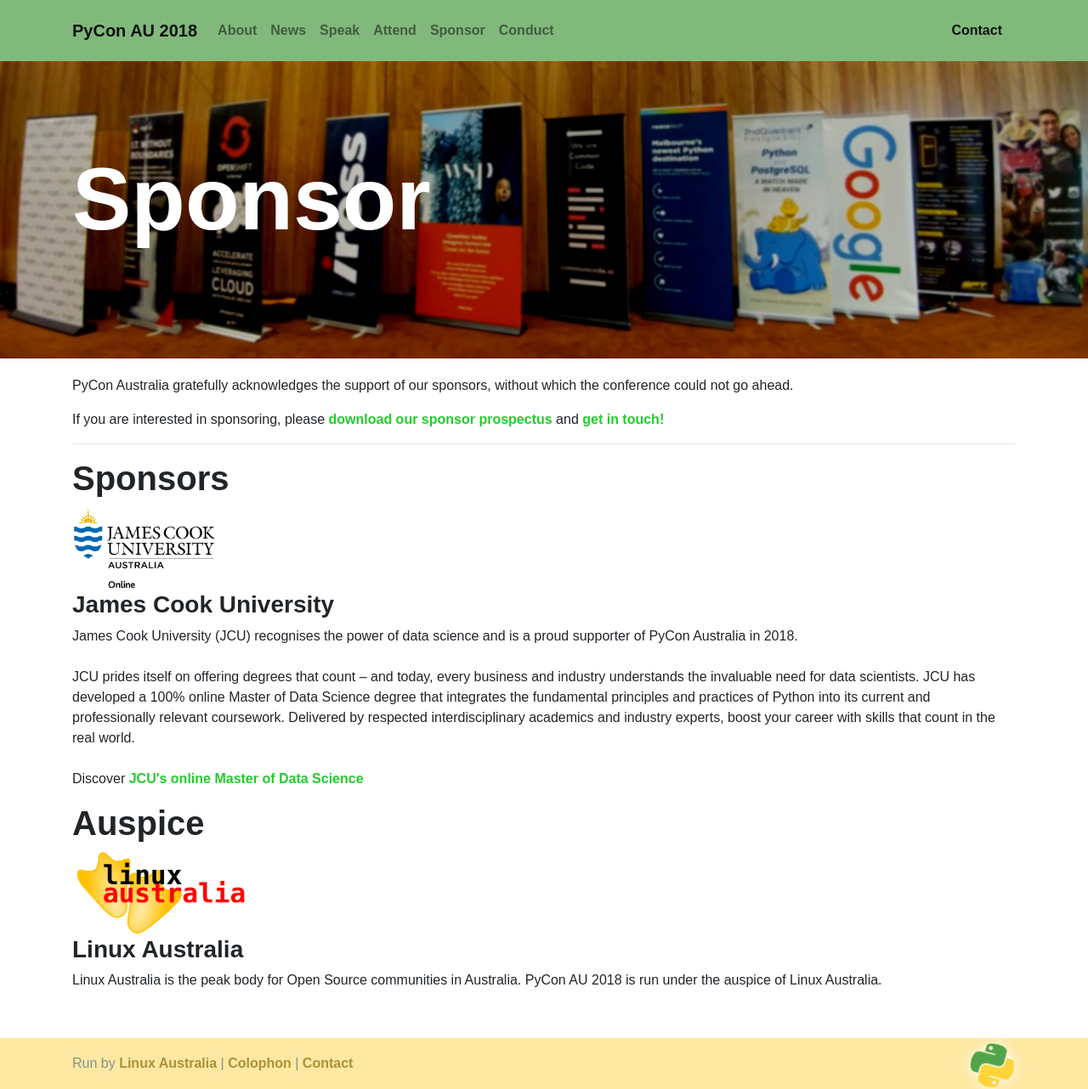
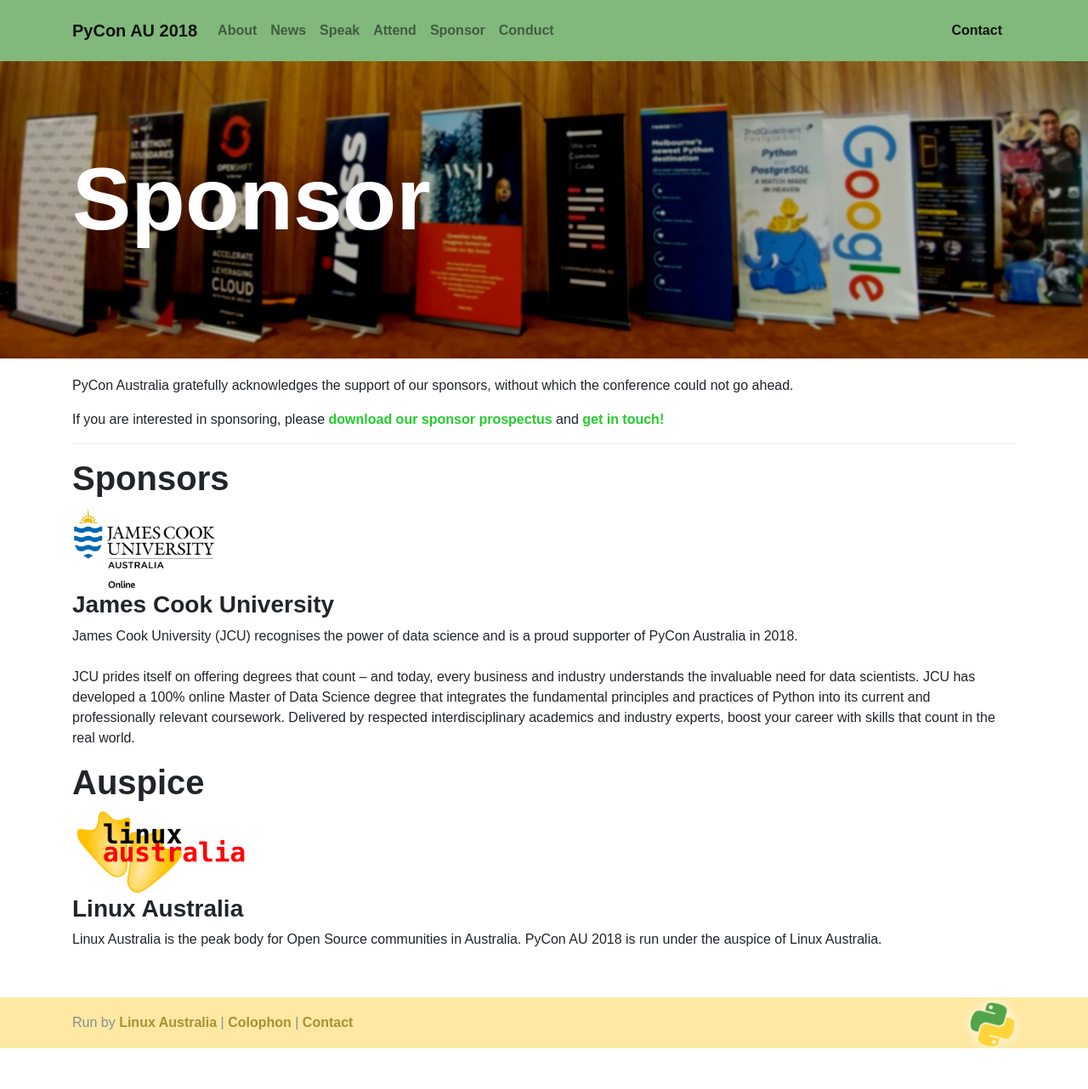
Before and after one commit to pyconau/2018.pycon-au.org, a Jekyll site: the page built from sponsor.md, in a window 1280 px wide. Shown: the whole page at 85% size. Built offline with Jekyll 4.4.1, drawn with Linux system fonts in a browser that asks for light colours; some web fonts are replaced; after the commit the page ends 1234 px from its top, so only the background shows below that.

Commit message:
Correct link, by request

```diff
--- a/_data/sponsors.yml
+++ b/_data/sponsors.yml
@@ -5,7 +5,7 @@
   sponsors:
    - name: James Cook University
      logo: JCU.jpg
-     link: https://online.jcu.edu.au/online-courses/master-data-science
+     link: https://online.jcu.edu.au/
      blurb: |
         James Cook University (JCU) recognises the power of data science and is a proud
         supporter of PyCon Australia in 2018.<br>
@@ -17,8 +17,6 @@
         professionally relevant coursework. Delivered by respected interdisciplinary
         academics and industry experts, boost your career with skills that count in the
         real world.<br>
-        <br>
-        Discover <a href="https://online.jcu.edu.au/online-courses/master-data-science">JCU's online Master of Data Science</a>
 
 -
   title: Auspice
```
